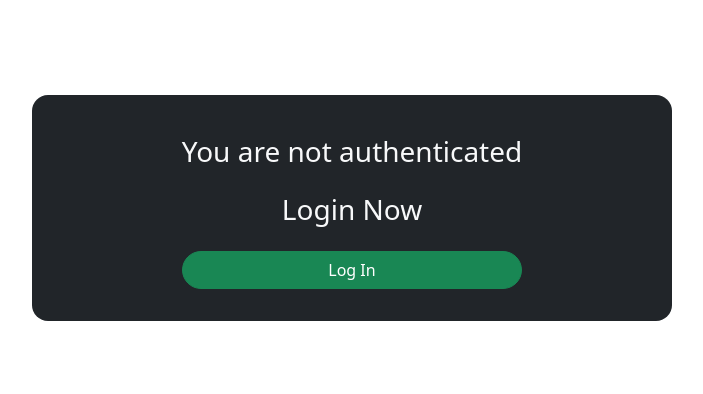
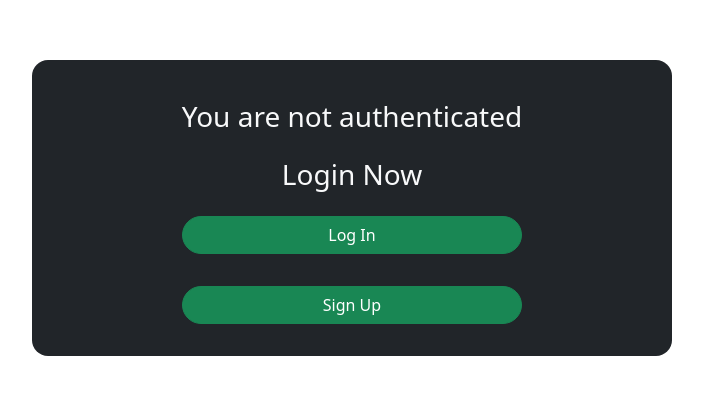
Before and after one commit to NachoJorquera/AdminMate, a React (Vite) app in the folder loginFrontEnd/: page / in a window 1280 px wide. Shown: the part 204-598 px from the top of the page, without its empty margins (288-991 px from the left). Built offline with nearby package versions, Linux system fonts and the light colour scheme.

Commit message:
Se agrego boton de registro en Home

```diff
--- a/loginFrontEnd/src/Home.jsx
+++ b/loginFrontEnd/src/Home.jsx
@@ -58,6 +58,7 @@ function Home() {
             <h3 className='text-center my-4'>{t('notAuthMessage')}</h3>
             <h3 className='text-center'>{t('loginNow')}</h3>
             <Link to="/login" className='btn btn-success w-100 rounded-5 my-3'>{t('login')}</Link>
+            <Link to="/register" className='btn btn-success w-100 rounded-5 my-3'>{t('signup')}</Link>
           </div>
         }
       </div>
```
